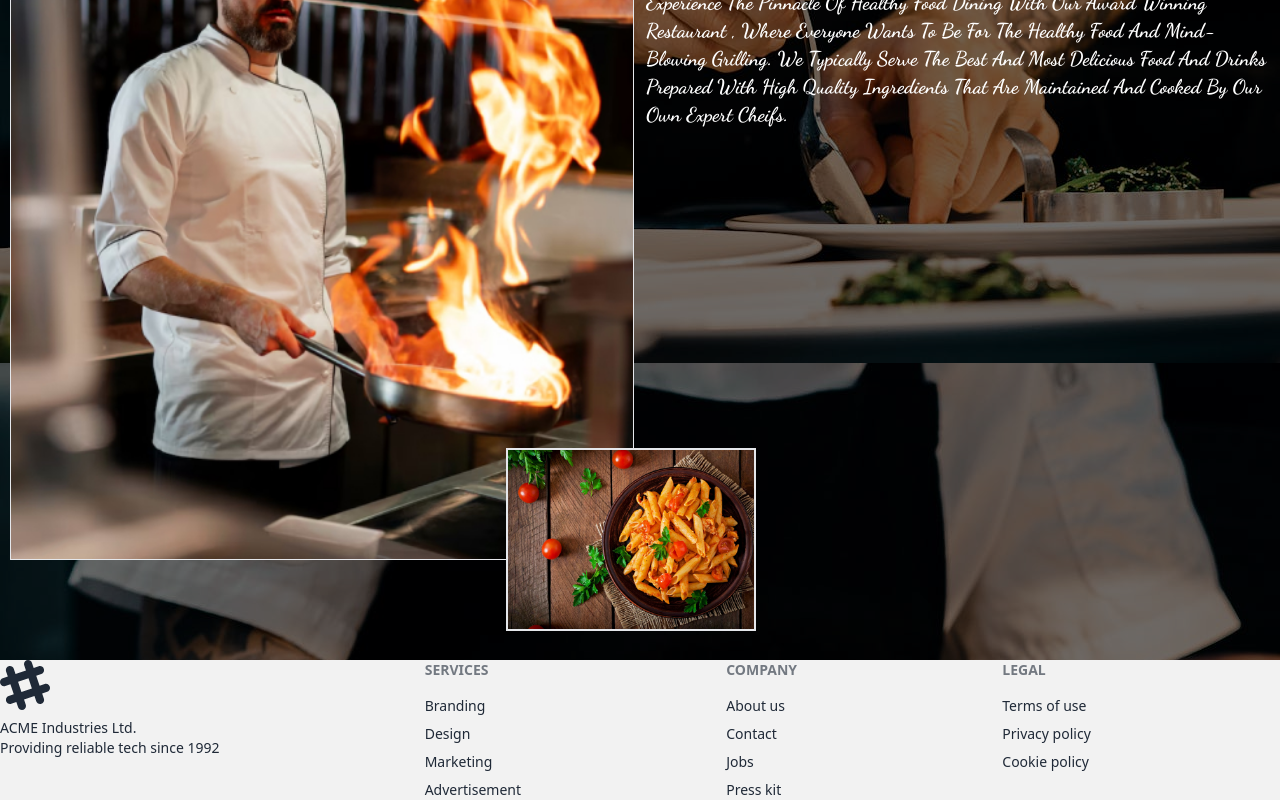
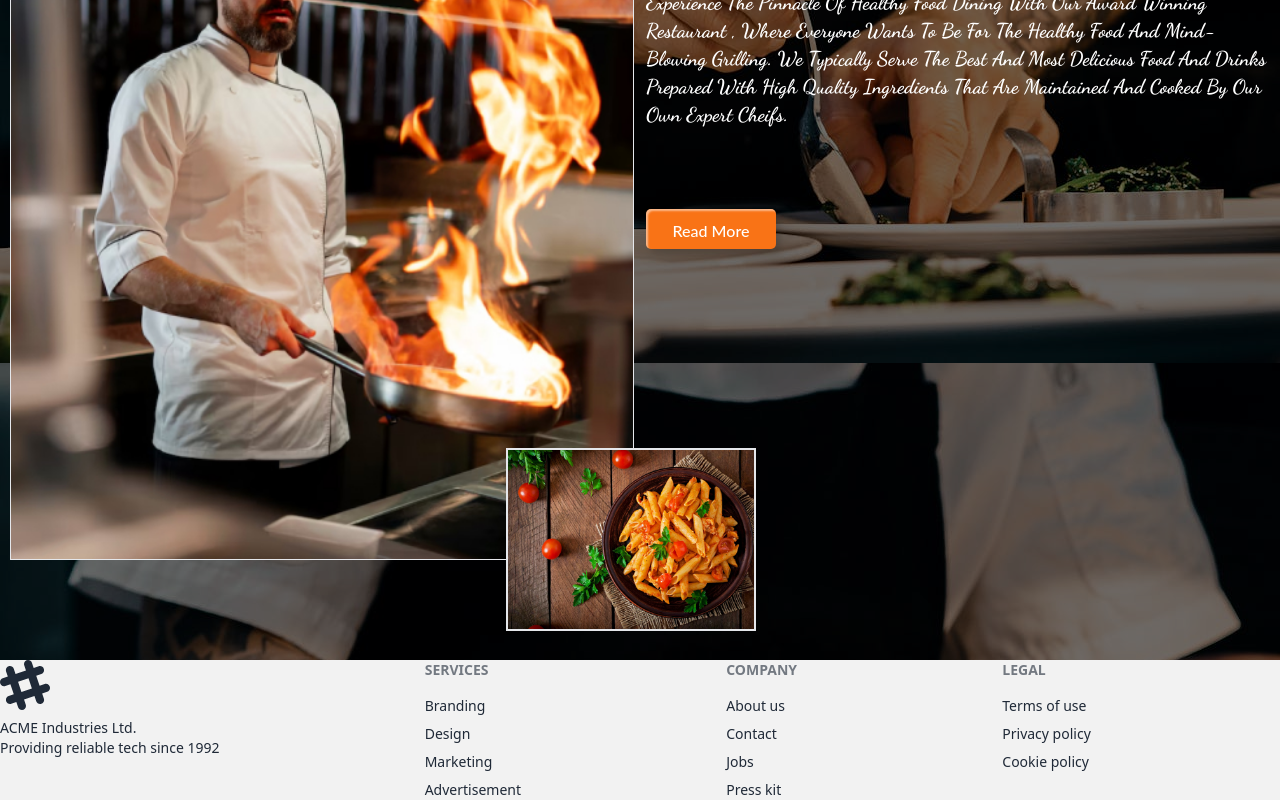
Before and after one commit to md-mostafiz181/Mayaan-kitchen-client, a React (Vite) app: page / in a window 1280 px wide. Shown: the part 6886-7686 px from the top of the page. Built offline with nearby package versions, Linux system fonts and the light colour scheme.

Commit message:
added button from codepan in featured part

```diff
--- a/src/pages/Home/Featured/Featured.css
+++ b/src/pages/Home/Featured/Featured.css
@@ -29,3 +29,58 @@
     bottom: -71px;
     right: -122px;
 }
+
+
+
+.custom-btn {
+    width: 130px;
+    height: 40px;
+    color: #fff;
+    border-radius: 5px;
+    padding: 10px 25px;
+    font-family: 'Lato', sans-serif;
+    font-weight: 500;
+    background: transparent;
+    cursor: pointer;
+    transition: all 0.3s ease;
+    position: relative;
+    display: inline-block;
+     box-shadow:inset 2px 2px 2px 0px rgba(255,255,255,.5),
+     7px 7px 20px 0px rgba(0,0,0,.1),
+     4px 4px 5px 0px rgba(0,0,0,.1);
+    outline: none;
+  }
+
+
+
+
+  .btn-15 {
+    background: #f97316;
+    border: none;
+    z-index: 1;
+  }
+  .btn-15:after {
+    position: absolute;
+    content: "";
+    width: 0;
+    height: 100%;
+    top: 0;
+    right: 0;
+    z-index: -1;
+    background-color:  rgba(238, 135, 0, 0.521) 0%,;
+    border-radius: 5px;
+     box-shadow:inset 2px 2px 2px 0px rgba(255,255,255,.5),
+     7px 7px 20px 0px rgba(0,0,0,.1),
+     4px 4px 5px 0px rgba(0,0,0,.1);
+    transition: all 0.3s ease;
+  }
+  .btn-15:hover {
+    color: #fff;
+  }
+  .btn-15:hover:after {
+    left: 0;
+    width: 100%;
+  }
+  .btn-15:active {
+    top: 2px;
+  }
--- a/src/pages/Home/Featured/Featured.jsx
+++ b/src/pages/Home/Featured/Featured.jsx
@@ -39,6 +39,8 @@ const Featured = () => {
                 Ingredients That Are Maintained And Cooked By Our Own Expert
                 Cheifs.
               </p>
+
+              <button class="custom-btn btn-15 mt-20 primaryFont">Read More</button>
             </div>
           </div>
 
--- a/src/pages/Shared/ChefMenu/ChefMenu.css
+++ b/src/pages/Shared/ChefMenu/ChefMenu.css
@@ -5,7 +5,7 @@
   border-top-right-radius: 10px;
 }
 
-.custom-btn {
+.custom-btn1 {
   width: 130px;
   height: 40px;
   color: #fff;
--- a/src/pages/Shared/ChefMenu/ChefMenu.jsx
+++ b/src/pages/Shared/ChefMenu/ChefMenu.jsx
@@ -23,7 +23,7 @@ const ChefMenu = ({ item }) => {
             <p className="text-normal primaryFont">{recipe}</p>
             <p className="font-bold  text-orange-400 text-xl">${price}</p>
             <div className="card-actions justify-center">
-            <button class="custom-btn btn-3 uppercase "><span className="font-bold">add to cart</span></button>
+            <button class="custom-btn1 btn-3 uppercase "><span className="font-bold">add to cart</span></button>
             </div>
           </div>
         </div>
```
